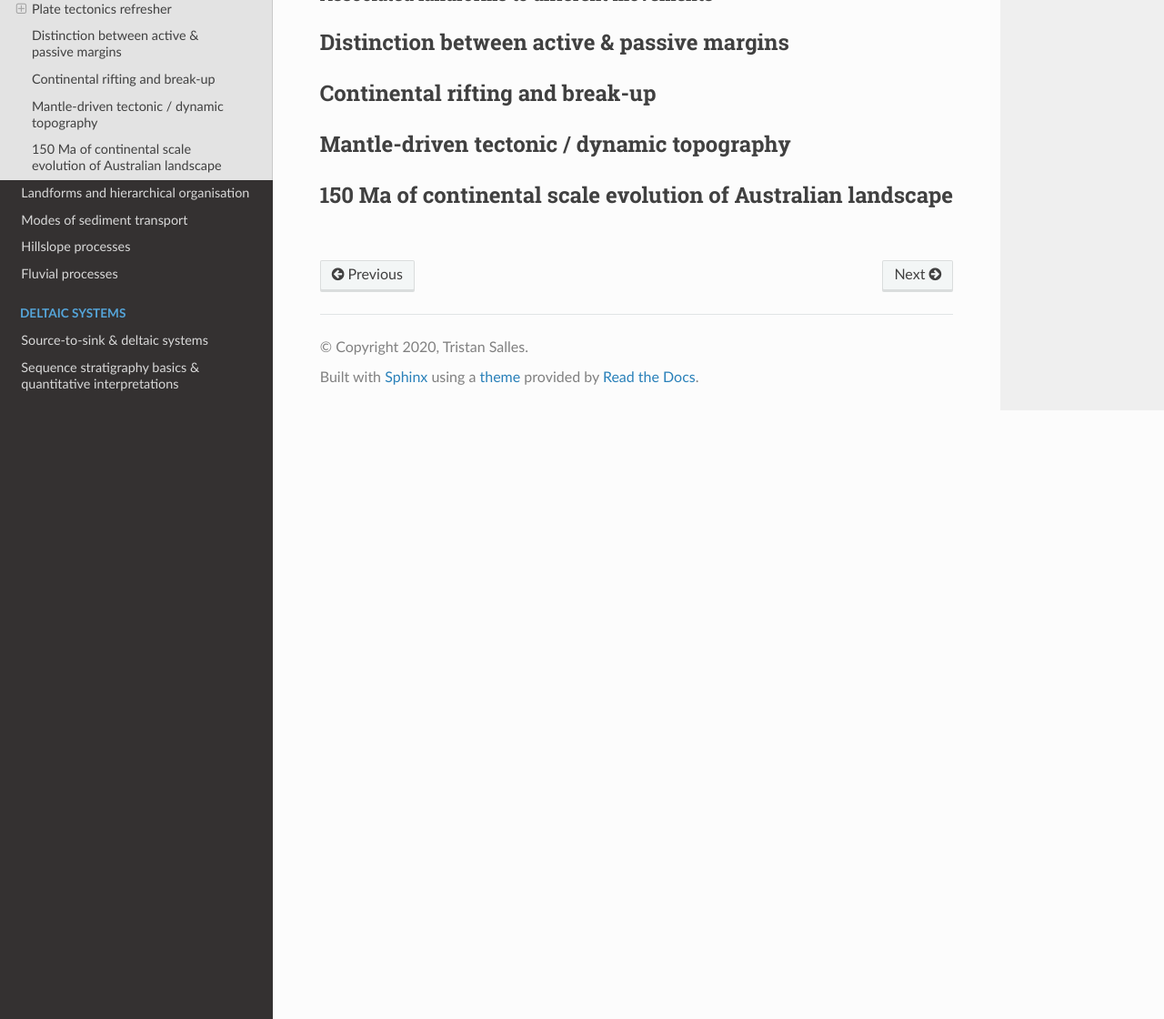
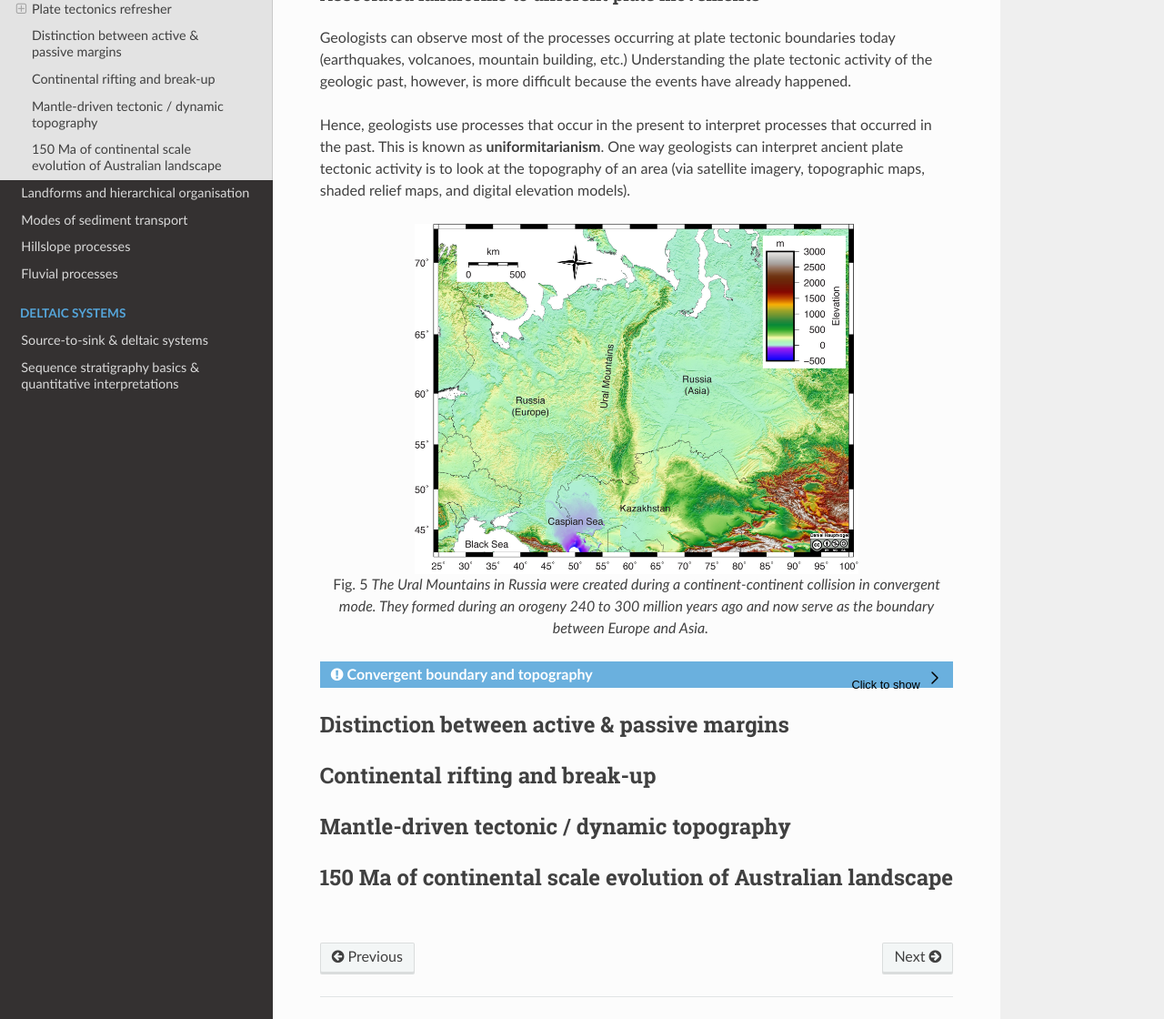
Before and after one commit to TristanSalles/EarthSurface, a Sphinx documentation site: the page built from docs/tectonics.rst, in a window 1280 px wide and 1400 px high, scrolled down 3701 px. Shown: the part 280-1400 px from the top of the window at 91% size. Built offline with Sphinx 7.4.7 and the Read the Docs theme 2.0.0, drawn with Linux system fonts in a browser that asks for light colours; the version number could not be read and is left out; some of the changed text lies outside the part shown.

Commit message:
add content

```diff
--- a/docs/tectonics.rst
+++ b/docs/tectonics.rst
@@ -86,10 +86,27 @@ Generally, **divergent plate boundaries** are characterised by shallow earthquak
   :alt: Different plates
   :align: center
 
-Associated landforms to different movements
-************************************************
+Associated landforms to different plate movements
+**************************************************
+
+Geologists can observe most of the processes occurring at plate tectonic boundaries today (earthquakes, volcanoes, mountain building, etc.) Understanding the plate tectonic activity of the geologic past, however, is more difficult because the events have already happened.
+
+Hence, geologists use processes that occur in the present to interpret processes that occurred in the past. This is known as **uniformitarianism**. One way geologists can interpret ancient plate tectonic activity is to look at the topography of an area (via satellite imagery, topographic maps, shaded relief maps, and digital elevation models).
 
 
+.. figure:: images/Uraltopomap-1.jpg
+   :width: 70 %
+   :alt: Ural mountains
+   :align: center
+
+   The Ural Mountains in Russia were created during a continent-continent collision in convergent mode. They formed during an orogeny 240 to 300 million years ago and now serve as the boundary between Europe and Asia.
+
+..  admonition:: Convergent boundary and topography
+    :class: toggle
+
+    Generally speaking, plate tectonic activity tends to produce elevation changes at or near the plate boundary, especially in convergent settings.
+
+    The collision of two plates leads to **suturing**; the two plates become one when the collision ends. Evidence of these ancient boundaries is most commonly in the form of **linear mountain belts that are not currently near a plate tectonic boundary**. For example, an eroded, linear mountain belt in the middle of a continent would indicate that area was part of a convergent boundary deep in the geologic past, and likely a continent-continent collision. The Ural Mountains in Russia fit this description. They formed during an orogeny 240 to 300 million years ago and now serve as the boundary between Europe and Asia.
 
 Distinction between active & passive margins
 ---------------------------------------------------------
```
Also changed, not shown: docs/images/Uraltopomap-1.jpg (added).
